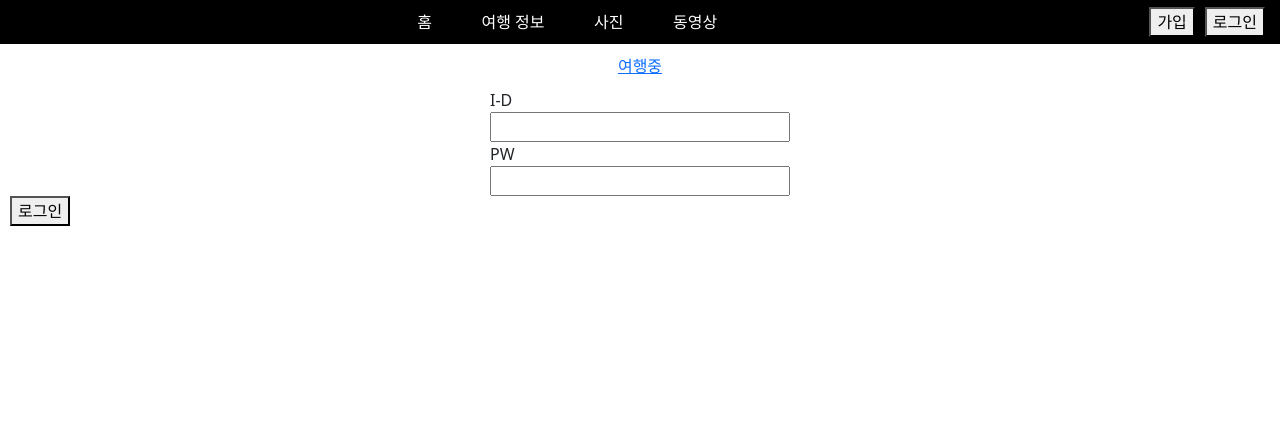
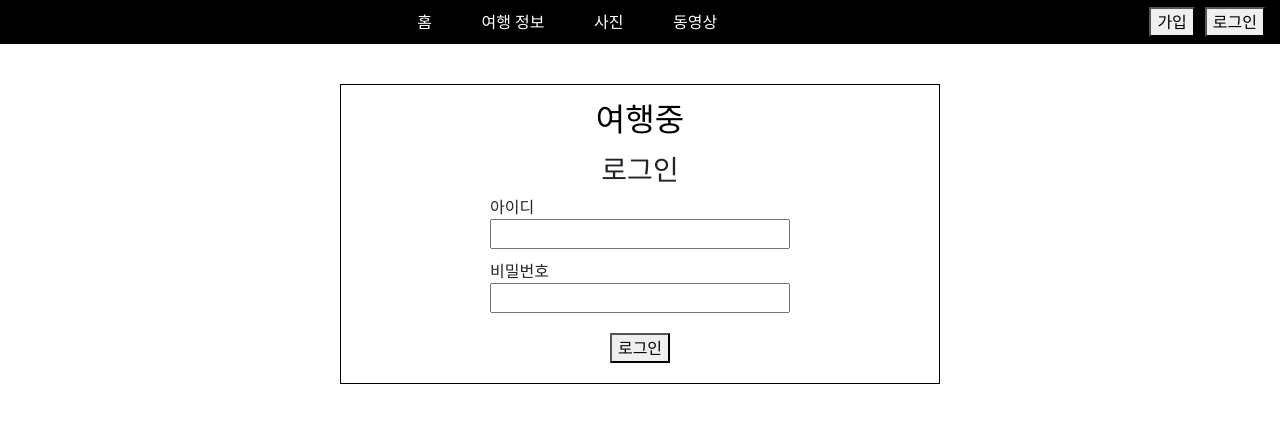
Before and after one commit to coolcjg/traveling-front, a React (Create React App) app: page /loginForm in a window 1280 px wide. Shown: the top 422 px of the page. Built offline with nearby package versions, Linux system fonts and the light colour scheme.

Commit message:
jwt 작업중

```diff
--- a/src/App.css
+++ b/src/App.css
@@ -153,31 +153,31 @@ td{
   margin:auto 5px;
 }
 
-.joinFormContainer{
+.userFormContainer{
   margin:40px auto;
   width:600px;
   border:1px solid black;
 }
 
-.joinButtonContainer{
+.userButtonContainer{
   display:flex;
   justify-content: center;
   margin:20px auto;
 }
 
-.joinFormLogo{
+.userFormLogo{
   margin:10px;
   display:flex;
   justify-content:center;
   font-size:2em;
 }
 
-.joinFormLogo a{
+.userFormLogo a{
   text-decoration-line: none;
   color:black;
 }
 
-.joinFormTitle{
+.userFormTitle{
   display:flex;
   justify-content:center;
 }
--- a/src/JoinForm.js
+++ b/src/JoinForm.js
@@ -131,13 +131,13 @@ const JoginForm = () => {
 
     return(
         <>
-            <div className='joinFormContainer'>
+            <div className='userFormContainer'>
 
-                    <div className='joinFormLogo'>
+                    <div className='userFormLogo'>
                         <a href='/'>여행중</a>
                     </div>
 
-                    <div className='joinFormTitle'>
+                    <div className='userFormTitle'>
                         <h3>회원가입</h3>
                     </div>
 
@@ -183,7 +183,7 @@ const JoginForm = () => {
 
                     </div>
 
-                    <div className='joinButtonContainer'>
+                    <div className='userButtonContainer'>
                         <button className='joinButton' onClick={checkForm}>가입</button>
                     </div>
             </div>
--- a/src/LoginForm.js
+++ b/src/LoginForm.js
@@ -1,33 +1,87 @@
+import { useEffect, useState, useRef } from "react";
+import axios from 'axios';
+import {sha256} from 'js-sha256';
+import setAuthorizationToken from "./jwt/setAuthorizationToken";
+
+const LoginForm = () => {
+
+    const [id, setId] = useState('');
+    const [password, setPassword] = useState('');
+    const [passwordSHA, setPasswordSHA] = useState('');
+
+    function login(){
+        setPasswordSHA(sha256.hmac(id, password));
+    }
+
+    const isMounted = useRef(false);
+    useEffect(()=>{
+        if(isMounted.current){
+
+            axios({
+                url: 'http://localhost:5000/user/login', // 통신할 웹문서
+                method: 'post', // 통신할 방식
+                headers: { 'content-type': 'application/json', 'Pragma': 'no-cache'},
+                dataType: "json",
+                data: {
+                  id: id,
+                  password: passwordSHA
+                }
+            }).then(response =>{
+                console.log("응답");
+                console.log(response);
+                if(response.data.result === 1){
+                    localStorage.setItem('accessToken', response.data.accessToken);
+                    localStorage.setItem('refreshToken', response.data.refreshToken);
+                    setAuthorizationToken(response.data.accessToken);
+                }
+
+            });
 
 
-const loginForm = () => {
+        }else{
+            isMounted.current = true;
+        }
+    }, [passwordSHA]);
+
 
 
     return(
         <>
+            <div className='userFormContainer'>
 
-            <div className='loginFormContainer'>
+                <div className='userFormLogo'>
+                    <a href='/'>여행중</a>
+                </div>
 
-                    <div className='loginFormTitle'>
-                        <a href='/'>여행중</a>
+                <div className='userFormTitle'>
+                    <h3>로그인</h3>
+                </div>
+
+                <div className='inputContainer'>
+
+                    <div>
+                        <label htmlFor='id'>아이디 </label>
+                        <div>
+                        <input type='text' id='id' onChange={(e) => setId(e.target.value)}></input>
+                        </div>
                     </div>
 
-                    <div className='inputContainer'>
-                        <label for='id'>I-D </label>
-                        <input type='text' id='id'></input>
-                        <br></br>
-
-                        <label for='password'>PW </label>
-                        <input type='password' id='password'></input>
+                    <div>
+                        <label htmlFor='password'>비밀번호 </label>
+                        <div>
+                        <input type='password' id='password' onChange={(e) => setPassword(e.target.value)}></input>
+                        </div>
                     </div>
 
-                    <div className='loginButtonContainer'>
-                        <button className='loginButton'>로그인</button>
-                    </div>
+                </div>
+
+                <div className='userButtonContainer'>
+                    <button onClick={login}>로그인</button>
+                </div>
             </div>
         </>
     )
 }
 
 
-export default loginForm;
+export default LoginForm;
--- a/src/index.js
+++ b/src/index.js
@@ -4,31 +4,14 @@ import './index.css';
 import App from './App';
 import reportWebVitals from './reportWebVitals';
 import 'bootstrap/dist/css/bootstrap.css';
-
 import axios from 'axios';
+import setAuthorizationToken from './jwt/setAuthorizationToken'
 
 axios.defaults.baseURL = "http://localhost:8080";
 axios.defaults.withCredentials=true;
 
 
-const onLogin = (id, password) => {
-  const data = {id, password};
-
-  axios.post('/login', data).then(response => {
-    const {accessToken} = response.data;
-
-    // API 요청하는 콜마다 헤더에 accessToken 담아 보내드록 설정
-    axios.defaults.headers.common['Authorization'] = `Bearer ${accessToken}`;
-
-  }).catch(error => {
-
-  });
-
-}
-
-
-
-
+setAuthorizationToken(localStorage.accessToken);
 
 
 const root = ReactDOM.createRoot(document.getElementById('root'));
--- /dev/null
+++ b/src/jwt/setAuthorizationToken.js
@@ -0,0 +1,9 @@
+import axios from 'axios';
+
+export default function setAuthorizationToken(token){
+    if(token){
+        axios.defaults.headers.common['Authorization'] = `Bearer ${token}`;
+    }else{
+        delete axios.defaults.headers.common['Authorization'];
+    }
+}
```
